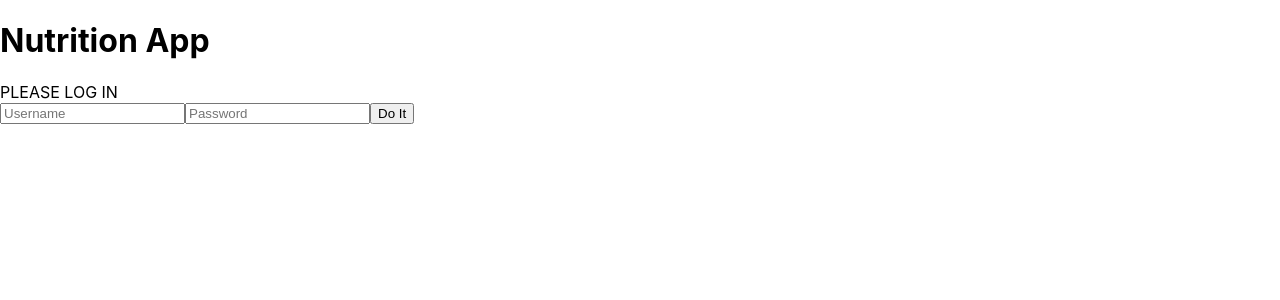
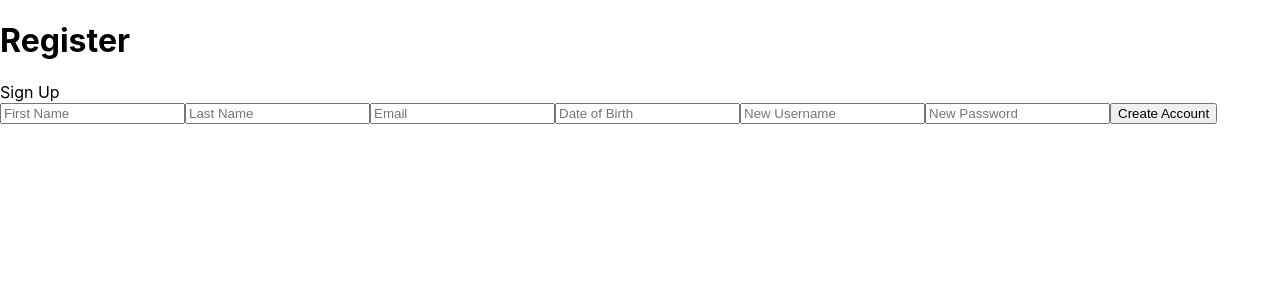
Before and after one commit to Nawrasrq/MERN-Stack-Nutrition-Web-App, a React (Create React App) app in the folder frontend/: page /Register in a window 1280 px wide. Before the commit this address led to /. Shown: the top 300 px of the page. Built offline with nearby package versions, Linux system fonts and the light colour scheme.

Commit message:
Added Complete Register Functionality on Frontend.

```diff
--- a/frontend/src/App.js
+++ b/frontend/src/App.js
@@ -3,6 +3,7 @@ import { BrowserRouter as Router, Route, Redirect, Switch } from 'react-router-d
 import './App.css';
 import LoginPage from './pages/LoginPage';
 import MainPage from './pages/MainPage';
+import RegisterPage from './pages/RegisterPage';
 
 function App() {
   return (
@@ -10,6 +11,9 @@ function App() {
       <Switch>
         <Route path="/" exact>
           <LoginPage />
+        </Route>
+        <Route path="/Register" exact>
+          <RegisterPage />
         </Route>
         <Route path="/Main" exact>
           <MainPage />
--- /dev/null
+++ b/frontend/src/components/CreateNewAccount.js
@@ -0,0 +1,26 @@
+import React from 'react';
+
+// Takes you to register page when "Create New Account" button is clicked on.
+function CreateNewAccount()
+{
+    function goToRegisterPage()
+    {
+        try
+        {
+            window.location.href = '/Register';
+        }
+        catch(e)
+        {
+            alert(e.toString());
+            return;
+        }
+    }
+
+	return(
+		<div id="createNewAccountDiv">
+            <button onClick={goToRegisterPage}>Create New Account</button>
+		</div>
+	);
+};
+
+export default CreateNewAccount;
--- /dev/null
+++ b/frontend/src/components/Register.js
@@ -0,0 +1,61 @@
+import React, { useState } from 'react';
+
+function Register()
+{
+    var firstName, lastName, username, password, email, birthday; // Declaring variables that will take input inside register form.
+    const [message,setMessage] = useState('');
+
+    // Registers a new user for the application.
+    const doRegister = async event =>
+    {
+        event.preventDefault();
+        var obj = { FirstName:firstName.value, LastName:lastName.value, Login:username.value, Password:password.value, Email:email.value, Birthday:birthday.value};
+        var js = JSON.stringify(obj);
+
+        try
+        {
+            var bp = require('./Path.js');
+            const response = await fetch(bp.buildPath('api/register'),{method:'POST', body:js, headers:{'Content-Type': 'application/json'}});
+            var res = JSON.parse(await response.text());
+
+            var error = res.error;
+
+            if (error.length > 0) // If new user was unsuccessful in registering.
+            {
+                setMessage(error);
+                return;
+            }
+            else
+            {
+                // (LATER) Try adding popup window that tells user they successfully registered
+                // and that they need to check email for verification to log in.
+
+                alert("Check Email to Verify before Logging In");
+                window.location.href = "/";
+                return;
+            }
+        }
+        catch(e)
+        {
+            alert(e.toString());
+            return;
+        }
+    }
+
+    return(
+      <div id="registerDiv">
+        <form onSubmit={doRegister}>
+            <span id="inner-title">Sign Up</span><br />
+            <input type="text" id="firstName" placeholder="First Name" ref={(c) => firstName = c} />
+            <input type="text" id="lastName" placeholder="Last Name" ref={(c) => lastName = c} />
+            <input type="text" id="email" placeholder="Email" ref={(c) => email = c} />
+            <input type="text" id="birthday" placeholder="Date of Birth" ref={(c) => birthday = c} />
+            <input type="text" id="username" placeholder="New Username" ref={(c) => username = c} />
+            <input type="password" id="password" placeholder="New Password" ref={(c) => password = c} />
+            <input type="submit" id="registerButton" class="buttons" value = "Create Account" onClick={doRegister} />
+        </form>
+        <span id="registerResult">{message}</span>
+     </div>
+    );
+};
+export default Register;
--- /dev/null
+++ b/frontend/src/components/RegisterPageTitle.js
@@ -0,0 +1,10 @@
+import React from 'react';
+
+function RegisterPageTitle()
+{
+   return(
+     <h1 id="title">Register</h1>
+   );
+};
+
+export default RegisterPageTitle;
--- a/frontend/src/pages/LoginPage.js
+++ b/frontend/src/pages/LoginPage.js
@@ -1,6 +1,7 @@
 import React from 'react';
 import PageTitle from '../components/PageTitle';
 import Login from '../components/Login';
+import CreateNewAccount from '../components/CreateNewAccount'
 
 function LoginPage()
 {
@@ -8,6 +9,7 @@ function LoginPage()
       <div>
         <PageTitle />
         <Login />
+        <CreateNewAccount />
       </div>
     );
 };
--- /dev/null
+++ b/frontend/src/pages/RegisterPage.js
@@ -0,0 +1,15 @@
+import React from 'react';
+import RegisterPageTitle from '../components/RegisterPageTitle';
+import Register from '../components/Register';
+
+function RegisterPage()
+{
+    return(
+      <div>
+        <RegisterPageTitle />
+        <Register />
+      </div>
+    );
+};
+
+export default RegisterPage;
```
Also changed, not shown: 1 other file (tests, documents, lock files or other folders). Lines whose indentation alone changed are shown as unchanged.
